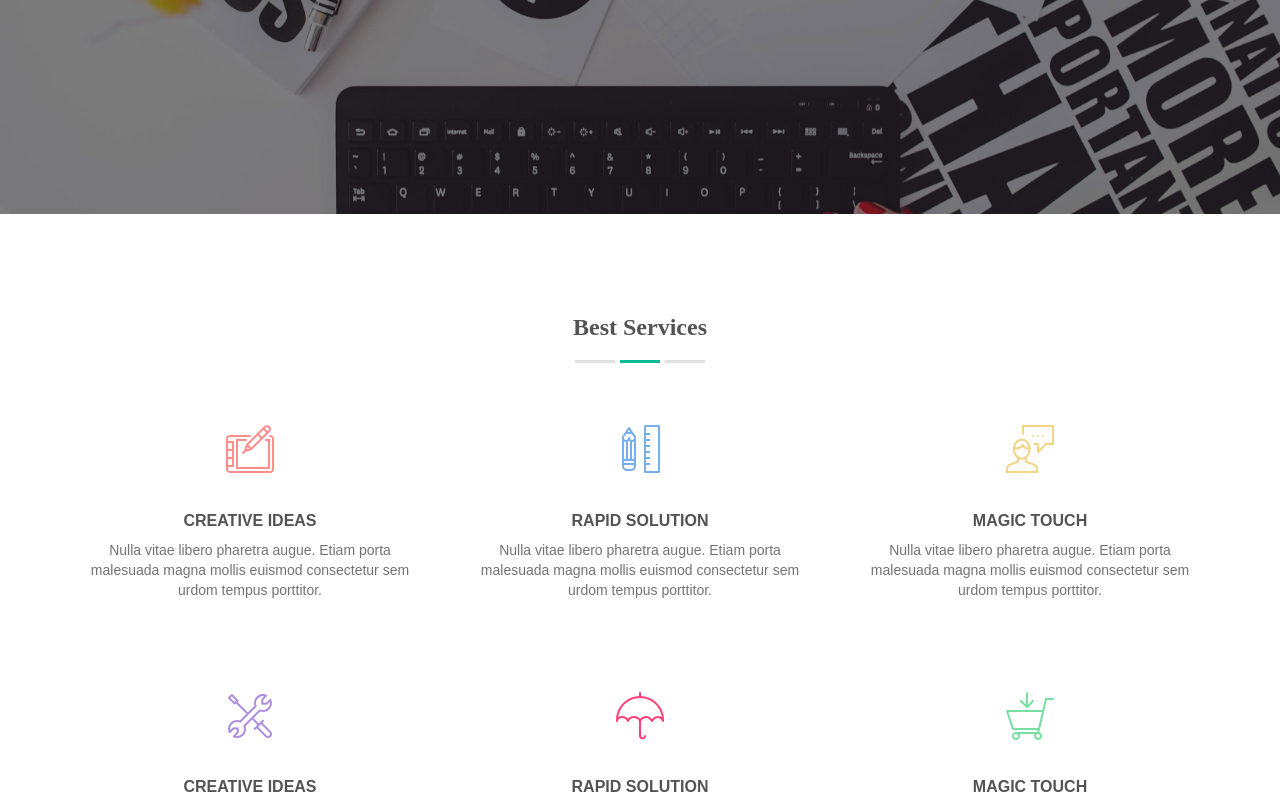
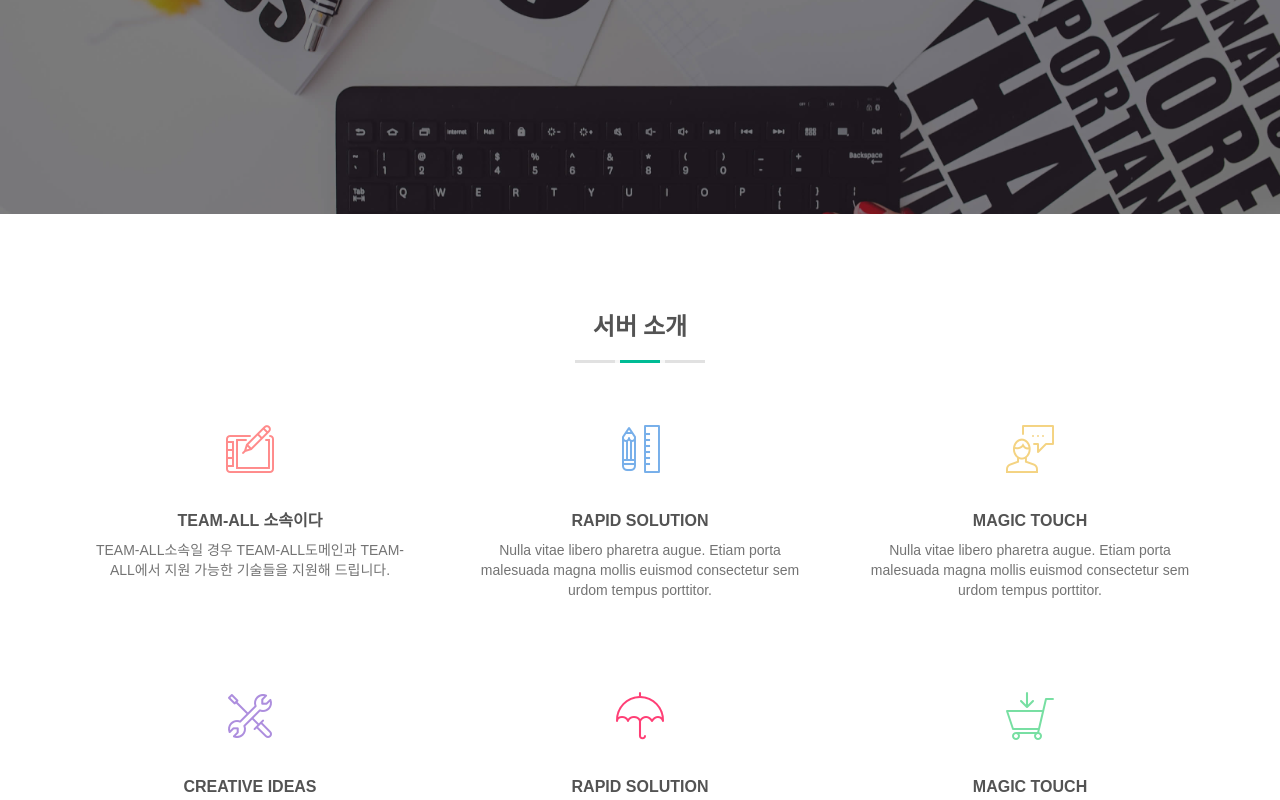
Before and after one commit to KR-TEAM-ALL/web-comgroup, a plain HTML site: page index.html in a window 1280 px wide. Shown: the part 416-1216 px from the top of the page. Drawn offline with Linux system fonts and the light colour scheme; files whose address does not match are found by name; a web font is replaced by a local one.

Commit message:
서버 소개 추가

```diff
--- a/index.html
+++ b/index.html
@@ -88,7 +88,7 @@
       <div class="container">
         <div class="row">
           <div class="col-md-12">
-            <h3 class="title text-center">Best Services</h3>
+            <h3 class="title text-center">서버 소개</h3>
             <div class="titleHR"><span></span></div>
           </div>
         </div>
@@ -100,8 +100,8 @@
                 <div class="icon-border">
                   <i class="icon-design-graphic-tablet-streamline-tablet color-l-orange"></i>
                 </div>
-                <h5>Creative Ideas</h5>
-                <p>Nulla vitae libero pharetra augue. Etiam porta malesuada magna mollis euismod consectetur sem urdom tempus porttitor.</p>
+                <h5>TEAM-ALL 소속이다</h5>
+                <p>TEAM-ALL소속일 경우 TEAM-ALL도메인과 TEAM-ALL에서 지원 가능한 기술들을 지원해 드립니다.</p>
               </div>
             </div>
           </div>
```
